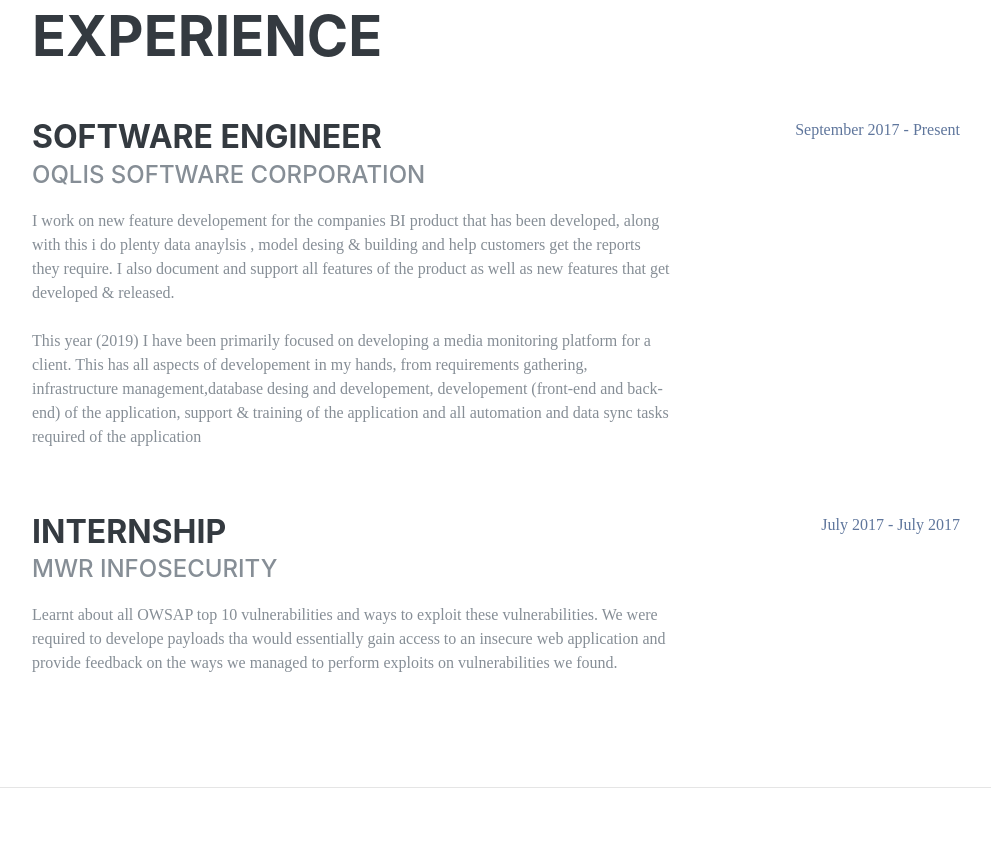
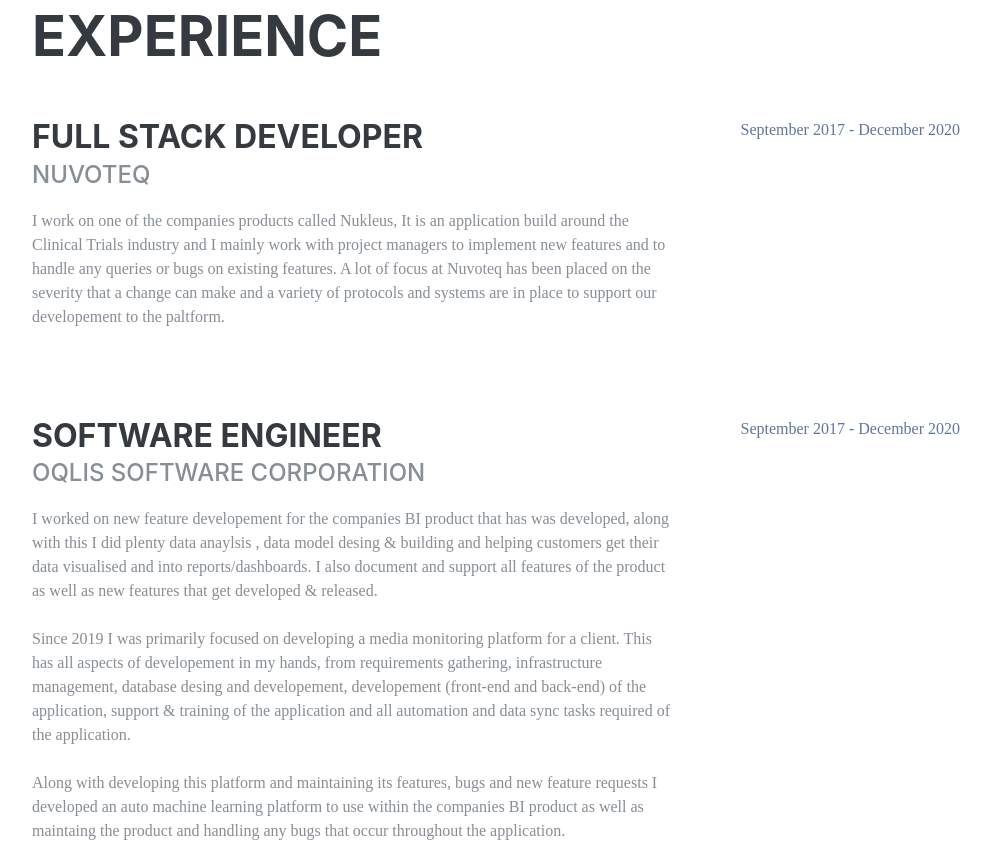
Before and after one commit to NicholasFabio/Bootstrap-Resume, a plain HTML site: page index.html in a window 1280 px wide. Shown: the part 846-1708 px from the top of the page, without its empty margins (272-1263 px from the left). Drawn offline with nearby package versions, Linux system fonts and the light colour scheme; a web font is replaced by a local one.

Commit message:
Update index.html

```diff
--- a/index.html
+++ b/index.html
@@ -74,7 +74,7 @@
           <a href="mailto:name@email.com">nick.rader48@gmail.com</a>
         </div>
         <p class="lead mb-5">
-            I am a highly competent software developer with 2 years’ experience developing a wide range of tools for web applications.
+            I am a highly competent software developer with 3 and a half years experience developing a wide range of tools for web applications.
             I have proven expertise in building web applications from front-end to back-end, managing database's, automation of web application processes and data ETL processes, server architecture and basic project management.
             I understand the software developement lifecycle in depth and am very capable at all aspects of development from project planning to requirements gathering through to writing and testing code,
             creating documentation and support. </p>
@@ -102,16 +102,33 @@
         <h2 class="mb-5">Experience</h2>
 
         <div class="resume-item d-flex flex-column flex-md-row justify-content-between mb-5">
+            <div class="resume-content">
+              <h3 class="mb-0">Full Stack Developer</h3>
+              <div class="subheading mb-3">Nuvoteq</div>
+              <p>
+                  I work on one of the companies products called Nukleus, It is an application build around the Clinical Trials industry and I mainly work with project managers to implement new features and to handle any queries or bugs on existing features. A lot of focus at Nuvoteq has been placed on the severity that a change can make and a variety of protocols and systems are in place to support our developement to the paltform.
+                <br/><br/>
+              </p>
+            </div>
+            <div class="resume-date text-md-right">
+              <span class="text-primary">September 2017 - December 2020</span>
+            </div>
+          </div>
+
+        <div class="resume-item d-flex flex-column flex-md-row justify-content-between mb-5">
           <div class="resume-content">
             <h3 class="mb-0">Software Engineer</h3>
             <div class="subheading mb-3">OQLIS Software Corporation</div>
             <p>
-                I work on new feature developement for the companies BI product that has been developed, along with this i do plenty data anaylsis , model desing & building and help customers get the reports they require. I also document and support all features of the product as well as new features that get developed & released.
-              <br/><br/>This year (2019) I have been primarily focused on developing a media monitoring platform for a client. This has all aspects of developement in my hands, from requirements gathering, infrastructure management,database desing and developement, developement (front-end and back-end) of the application, support & training of the application and all automation and data sync tasks required of the application
+                I worked on new feature developement for the companies BI product that has was developed, along with this I did plenty data anaylsis , data model desing & building and helping customers get their data visualised and into reports/dashboards. I also document and support all features of the product as well as new features that get developed & released.
+            <br/><br/>
+                Since 2019 I was primarily focused on developing a media monitoring platform for a client. This has all aspects of developement in my hands, from requirements gathering, infrastructure management, database desing and developement, developement (front-end and back-end) of the application, support & training of the application and all automation and data sync tasks required of the application.
+            <br/><br/>
+                 Along with developing this platform and maintaining its features, bugs and new feature requests I developed an auto machine learning platform to use within the companies BI product as well as maintaing the product and handling any bugs that occur throughout the application.
             </p>
           </div>
           <div class="resume-date text-md-right">
-            <span class="text-primary">September 2017 - Present</span>
+            <span class="text-primary">September 2017 - December 2020</span>
           </div>
         </div>
 
@@ -184,12 +201,6 @@
           </li>
           <li class="list-inline-item">
             <i class="fab fa-js-square"></i>
-          </li>
-          <li class="list-inline-item">
-            <i class="fab fa-angular"></i>
-          </li>
-          <li class="list-inline-item">
-            <i class="fab fa-react"></i>
           </li>
           <li class="list-inline-item">
             <i class="fab fa-node-js"></i>
```
